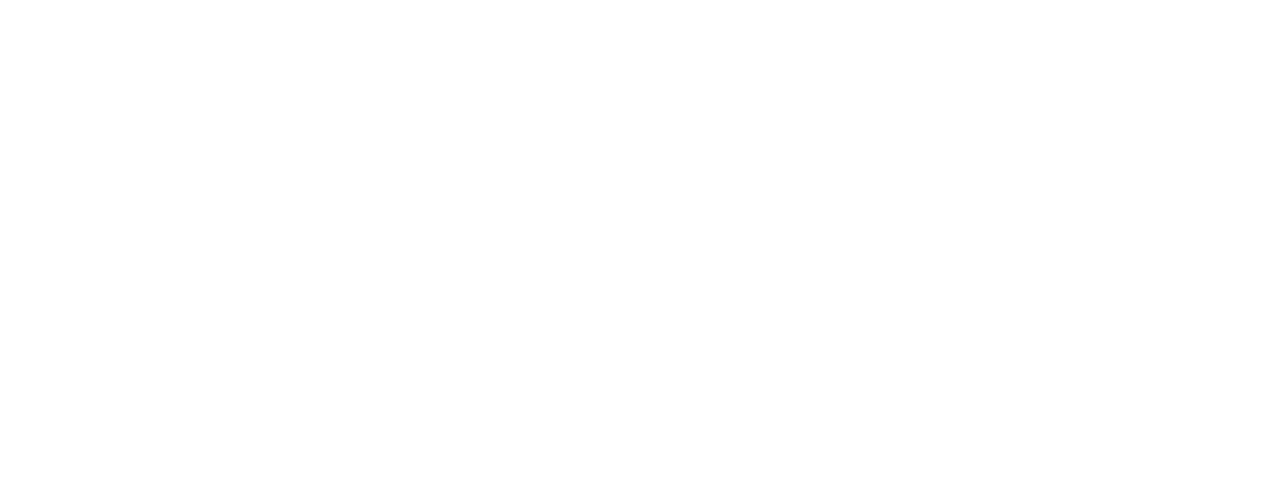
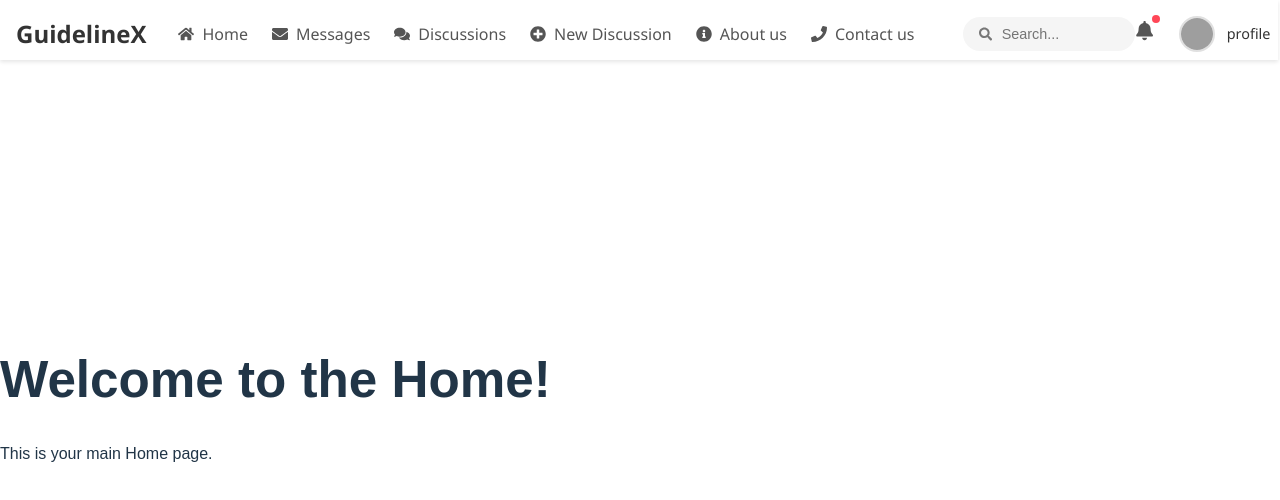
Before and after one commit to KevithMannage/sample, a React (Vite) app in the folder frontend/: page /home in a window 1280 px wide. Before the commit this address had no page. Shown: the top 500 px of the page. Built offline with nearby package versions, Linux system fonts and the light colour scheme; grey boxes are pictures that could not be loaded.

Commit message:
Implement routes

```diff
--- a/frontend/src/App.jsx
+++ b/frontend/src/App.jsx
@@ -4,6 +4,14 @@
 // Import your page components
 import LoginPage from './Login';
 import Dashboard from './Dashboard';
+import AboutUs from './pages/AboutUs';
+import ContactUs from './pages/ContactUs';
+import Discussion from './pages/Discussion';
+import Messages from './pages/Message';
+import NewDiscussion from './pages/NewDiscussion';
+import Profile from './pages/Profile';
+import Home from './pages/Home';
+
 const App = () => {
   return (
     <Router>
@@ -14,6 +22,14 @@
           <Route path="/" element={<LoginPage/>} />
             <Route path="/login" element={<LoginPage/>} />
             <Route path="/dashboard" element={<Dashboard/>} />
+            <Route path="/aboutus" element={<AboutUs/>} />
+            <Route path="/contactus" element={<ContactUs/>} />
+            <Route path="/discussion" element={<Discussion/>} />
+            <Route path="/messages" element={<Messages/>} />
+            <Route path="/newdiscussion" element={<NewDiscussion/>} />
+            <Route path="/profile" element={<Profile/>} />
+            <Route path="/home" element={<Home/>} />
+
 
           </Routes>
         </main>
--- a/frontend/src/Navbar.jsx
+++ b/frontend/src/Navbar.jsx
@@ -1,6 +1,7 @@
 import React from 'react';
 import { FaHome, FaEnvelope, FaComments, FaPlusCircle, FaInfoCircle, FaPhone, FaSearch, FaBell } from 'react-icons/fa';
 import './Navbar.css';
+
 
 const Navbar = ({ isLoggedIn, user }) => {
   // Sample user data - in a real app, this would come from props or context
@@ -14,22 +15,22 @@
       <div className="navbar-brand">GuidelineX</div>
 
       <div className="navbar-links">
-        <a href="#" className="nav-link">
+        <a href="/home" className="nav-link">
           <FaHome className="nav-icon" /> Home
         </a>
-        <a href="#" className="nav-link">
+        <a href="/messages" className="nav-link">
           <FaEnvelope className="nav-icon" /> Messages
         </a>
-        <a href="#" className="nav-link">
+        <a href="/discussion" className="nav-link">
           <FaComments className="nav-icon" /> Discussions
         </a>
-        <a href="#" className="nav-link">
+        <a href="/newdiscussion" className="nav-link">
           <FaPlusCircle className="nav-icon" /> New Discussion
         </a>
-        <a href="#" className="nav-link">
+        <a href="/aboutus" className="nav-link">
           <FaInfoCircle className="nav-icon" /> About us
         </a>
-        <a href="#" className="nav-link">
+        <a href="/contactus" className="nav-link">
           <FaPhone className="nav-icon" /> Contact us
         </a>
 
```
